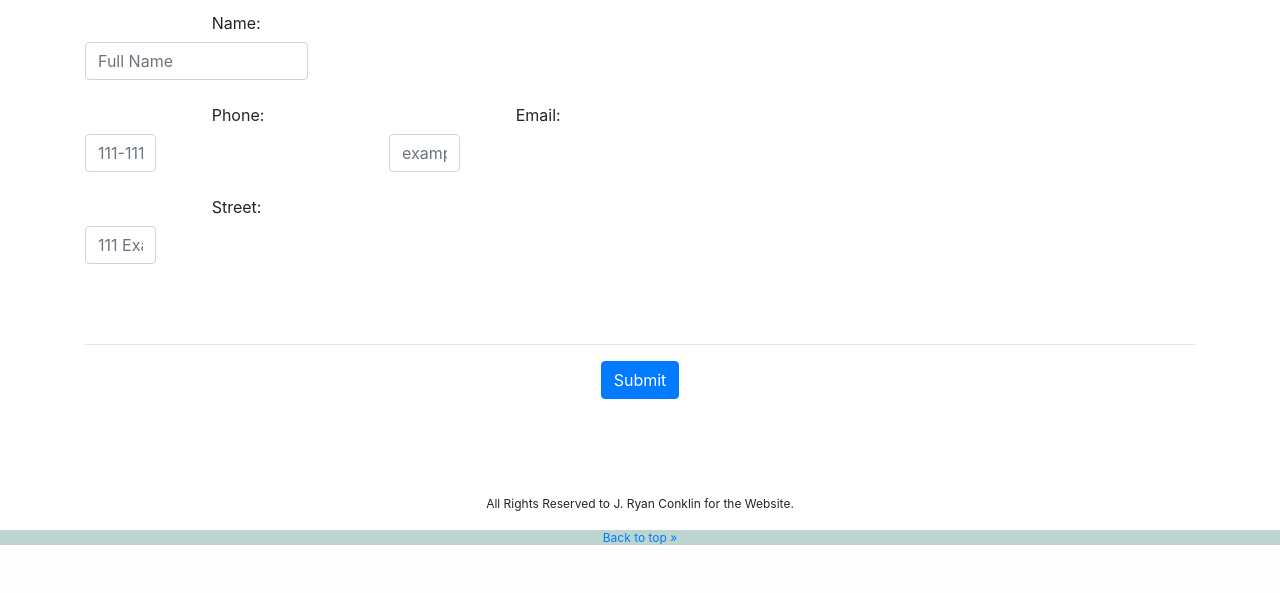
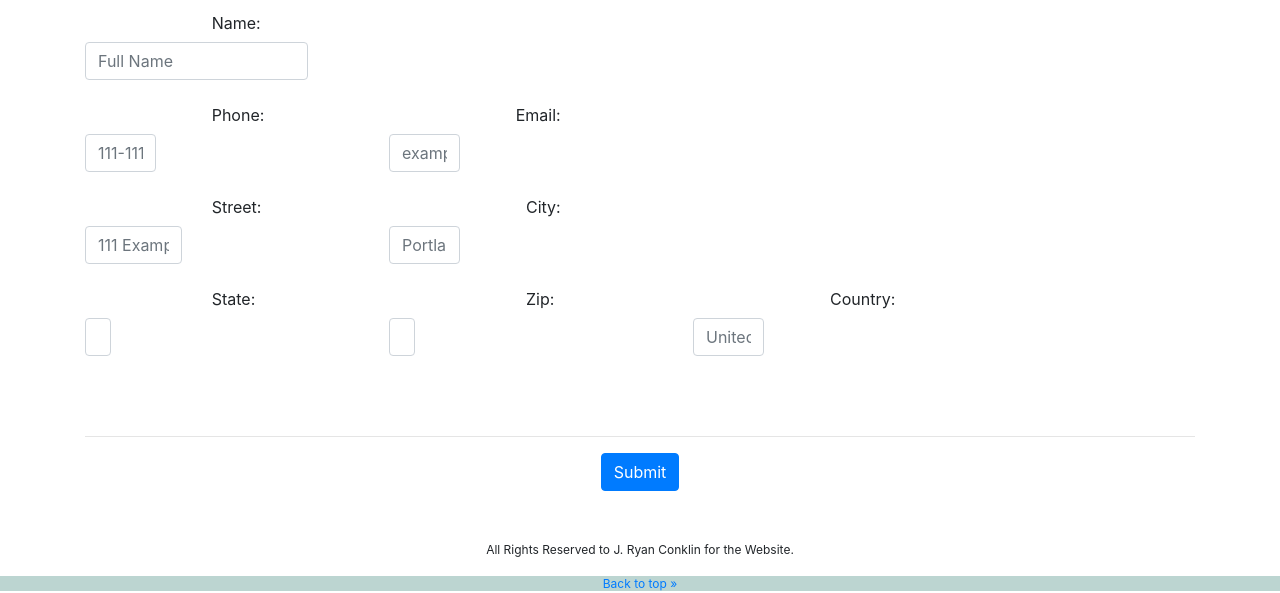
Before and after one commit to jryanconklin/epicodus-php-cr1-addressbook, a PHP site: template views/contacts.html.twig in a window 1280 px wide. Shown: the part 255-848 px from the top of the page. Before the commit the page ends 800 px from the top, so only its background shows below. Run offline with PHP 8.4, Linux system fonts and the light colour scheme; the template is opened without the code that fills it, so the values that code supplies are empty; some libraries are stand-ins or nearby versions.

Commit message:
Finish Form Layout and Formatting.

```diff
--- a/views/contacts.html.twig
+++ b/views/contacts.html.twig
@@ -51,23 +51,49 @@
           <div class="row">
             <div class="form-group">
               <label for="street" class="col-sm-2 col-form-label">Street:</label>
-              <div class="col-sm-4">
+              <div class="col-sm-5">
                 <input type="street" class="form-control" id="street" placeholder="111 Example Dr" name="street">
               </div>
             </div>
-          </div>
+            <div class="form-group">
+              <label for="city" class="col-sm-1 col-form-label">City:</label>
+              <div class="col-sm-4">
+                <input type="city" class="form-control" id="city" placeholder="Portland" name="city">
+              </div>
+            </div>
+          </div> <!-- End Form Row  -->
+
+          <div class="row">
+            <div class="form-group">
+              <label for="state" class="col-sm-2 col-form-label">State:</label>
+              <div class="col-sm-2">
+                <input type="state" class="form-control" id="state" placeholder="OR" name="state">
+              </div>
+            </div>
+
+            <div class="form-group">
+              <label for="zip" class="col-sm-1 col-form-label">Zip:</label>
+              <div class="col-sm-2">
+                <input type="zip" class="form-control" id="zip" placeholder="12345" name="zip">
+              </div>
+            </div>
+
+              <div class="form-group">
+                <label for="country" class="col-sm-1 col-form-label">Country:</label>
+                <div class="col-sm-4">
+                  <input type="country" class="form-control" id="country" placeholder="United States" name="country">
+                </div>
+              </div>
+
+          </div> <!-- End Form Row -->
 
           <br><br><hr>
           <button type="submit" class="btn btn-primary">Submit</button>
         </form>
-
-    </div>
-
-  </body>
-  <footer id="#bottom" class="mainFooter">
-    <div class="container-fluid">
+    </div> <!-- End Main Container Div -->
+    <footer id="#bottom" class="mainFooter">
       <p>All Rights Reserved to J. Ryan Conklin for the Website.</p>
       <a href="#top">Back to top &raquo;</a>
-    </div>
-  </footer>
+    </footer>
+  </body>
 </html>
```
